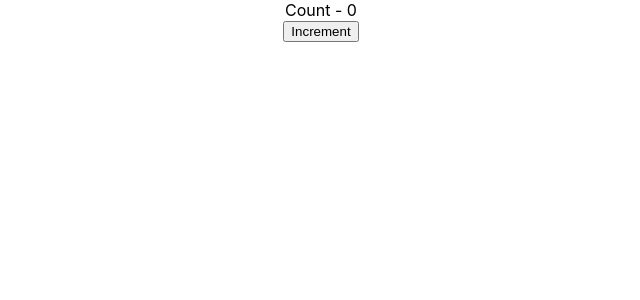
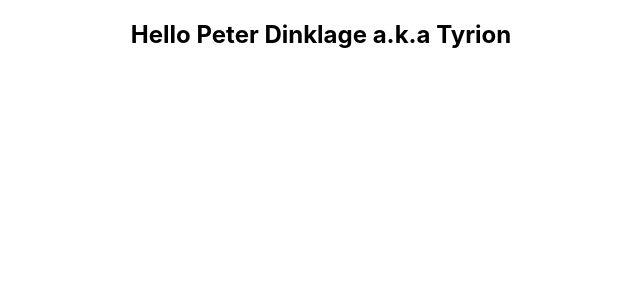
Before and after one commit to ajaykumar-bg/react-hello-world, a React (Create React App) app: page / in a window 1280 px wide. Shown: the top 300 px of the page, without its empty margins (319-959 px from the left). Built offline with nearby package versions, Linux system fonts and the light colour scheme.

Commit message:
Added heroName props

```diff
--- a/src/App.js
+++ b/src/App.js
@@ -10,12 +10,12 @@ import Counter from './components/Counter';
 function App() {
   return (
     <div className="App">
-      {/* <h1> Hello world </h1>
-      <Greet name="Alen"></Greet>
-      <Welcome  name="Alen"></Welcome>
+      {/* <h1> Hello world </h1> */}
+      <Greet name="Peter Dinklage" heroName ="Tyrion"></Greet>
+      {/* <Welcome  name="Alen"></Welcome>
       <Hello></Hello>
-      <Message></Message> */}
-      <Counter></Counter>
+      <Message></Message>
+      <Counter></Counter> */}
     </div>
   );
 }
--- a/src/components/Greet.js
+++ b/src/components/Greet.js
@@ -3,7 +3,7 @@ import React from 'react';
 const Greet = (props) => {
     return (
         <div>
-            <h2>Hello {props.name}</h2>
+            <h2>Hello {props.name} a.k.a {props.heroName}</h2>
             {props.children}
         </div>
     );
```
